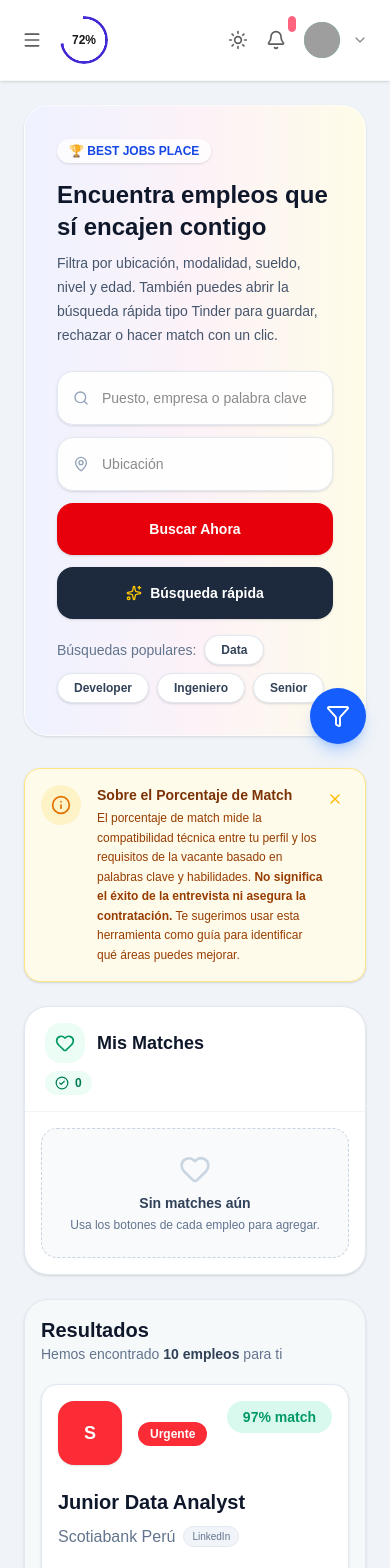
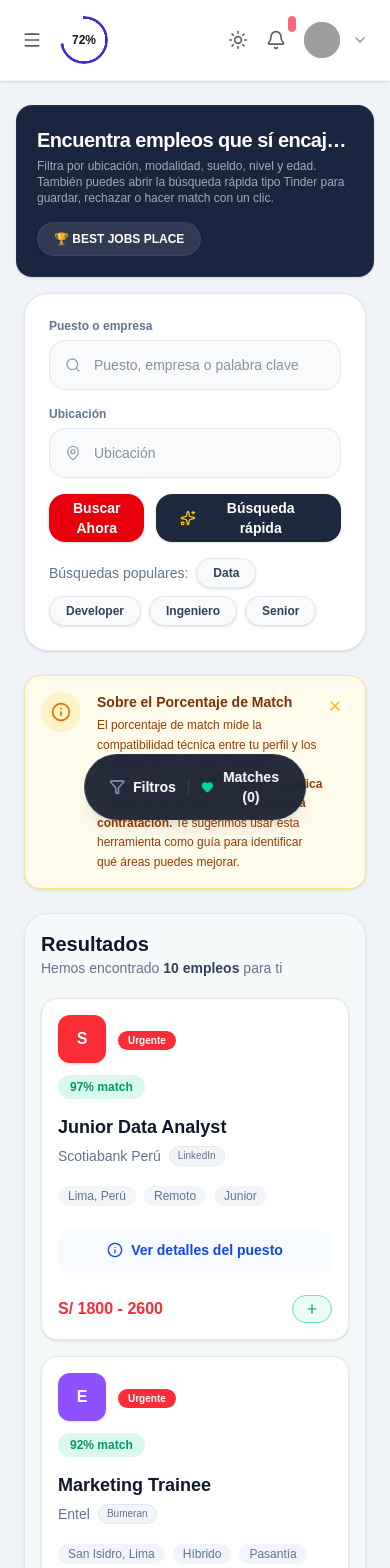
Before and after one commit to Omar-Cc/Xpedition-hackaton, a Next.js app in the folder frontend/: page /job-match in a window 390 px wide. Shown: the top 1568 px of the page. Built offline with nearby package versions, Linux system fonts and the light colour scheme; grey boxes are pictures that could not be loaded.

Commit message:
Actualizado: vista job match

```diff
--- a/frontend/app/(empleabilidad)/cv-builder/page.tsx
+++ b/frontend/app/(empleabilidad)/cv-builder/page.tsx
@@ -74,9 +74,10 @@ export default function CVBuilderPage() {
       <PageHeader
         title="Constructor de CV"
         subtitle="Genera tu currículum optimizado en LaTeX y envíalo directamente a reclutadores."
+        maxWidthClassName="max-w-[1400px]"
       />
 
-      <main className="flex flex-col flex-1 p-3 md:p-6 relative min-h-0 overflow-y-auto lg:overflow-hidden">
+      <main className="flex flex-col flex-1 p-3 md:p-6 md:pt-2 pt-2 relative min-h-0 overflow-y-auto lg:overflow-hidden">
         <div className="grid grid-cols-1 lg:grid-cols-[340px_1fr] gap-6 max-w-[1400px] mx-auto h-auto lg:h-full w-full">
 
           {/* PANEL LATERAL */}
--- a/frontend/app/(empleabilidad)/job-match/page.tsx
+++ b/frontend/app/(empleabilidad)/job-match/page.tsx
@@ -2,6 +2,7 @@
 
 import { useEffect, useMemo, useState } from 'react'
 import PageShell from '@/src/components/layout/PageShell'
+import PageHeader from '@/src/components/layout/PageHeader'
 import {
   Bookmark,
   Cake,
@@ -362,6 +363,7 @@ export default function JobMatchPage() {
   const [quickIndex, setQuickIndex] = useState(0)
   const [matchedJobs, setMatchedJobs] = useState<JobItem[]>([])
   const [filtersOpen, setFiltersOpen] = useState(false)
+  const [matchesOpen, setMatchesOpen] = useState(false)
   const [selectedJobDetail, setSelectedJobDetail] = useState<JobItem | null>(null)
   const [expandedFeedbackId, setExpandedFeedbackId] = useState<string | null>(null)
 
@@ -473,55 +475,60 @@ export default function JobMatchPage() {
 
   return (
     <PageShell>
-      <div className="flex-1 overflow-y-auto">
-        <section className="max-w-360 mx-auto px-6 pt-6 pb-8">
-        <div className="rounded-3xl bg-linear-to-r from-indigo-50 via-pink-50 to-yellow-50 border border-white/70 shadow-sm p-8">
-          <div className="grid gap-6 lg:grid-cols-[1fr_auto] lg:items-center">
-            <div>
-              <span className="inline-flex items-center gap-2 rounded-full bg-white/80 px-3 py-1 text-xs font-semibold text-blue-700 shadow-sm">
+      <PageHeader
+        title="Encuentra empleos que sí encajen contigo"
+        subtitle="Filtra por ubicación, modalidad, sueldo, nivel y edad. También puedes abrir la búsqueda rápida tipo Tinder para guardar, rechazar o hacer match con un clic."
+        maxWidthClassName="max-w-[1600px]"
+        right={
+          <span className="inline-flex items-center gap-2 rounded-full bg-white/10 px-4 py-2 text-xs font-bold text-white border border-white/5 shadow-sm">
             🏆 BEST JOBS PLACE
           </span>
-              <h1 className="mt-4 text-2xl md:text-3xl font-bold text-slate-900">
-                Encuentra empleos que sí encajen contigo
-              </h1>
-              <p className="mt-2 max-w-3xl text-sm leading-6 text-slate-600">
-                Filtra por ubicación, modalidad, sueldo, nivel y edad. También puedes abrir la búsqueda rápida
-                tipo Tinder para guardar, rechazar o hacer match con un clic.
-              </p>
+        }
+      />
 
-              <div className="mt-6 grid gap-3 lg:grid-cols-[1fr_1fr_auto]">
-                <label className="relative">
+      <div className="flex-1 overflow-y-auto">
+        <main className="max-w-[1600px] mx-auto px-6 pb-12 pt-2">
+          {/* Card de Filtros de Búsqueda Rápida */}
+          <div className="bg-white dark:bg-slate-900 border border-slate-200 dark:border-slate-800 rounded-3xl p-6 mb-6 shadow-sm">
+            <div className="grid gap-4 md:grid-cols-[1fr_1fr_auto] items-end">
+              <label className="relative flex flex-col gap-1.5 flex-1">
+                <span className="text-xs font-bold text-slate-500 dark:text-slate-400">Puesto o empresa</span>
+                <div className="relative">
                   <Search className="absolute left-4 top-1/2 h-4 w-4 -translate-y-1/2 text-slate-400" />
                   <input
                     aria-label="Puesto o empresa"
                     placeholder="Puesto, empresa o palabra clave"
                     value={draftFilters.query}
                     onChange={(e) => setDraftFilters({ ...draftFilters, query: e.target.value })}
-                    className="w-full rounded-2xl border border-slate-200 bg-white/90 py-4 pl-11 pr-4 text-sm shadow-sm outline-none transition focus:border-blue-400 focus:ring-4 focus:ring-blue-100"
+                    className="w-full rounded-2xl border border-slate-200 dark:border-slate-700 bg-slate-50 dark:bg-slate-800 py-3.5 pl-11 pr-4 text-sm text-slate-800 dark:text-slate-100 outline-none transition focus:border-blue-400 dark:focus:border-blue-500 focus:ring-4 focus:ring-blue-100 dark:focus:ring-blue-900/30"
                   />
+                </div>
               </label>
-                <label className="relative">
+              <label className="relative flex flex-col gap-1.5 flex-1">
+                <span className="text-xs font-bold text-slate-500 dark:text-slate-400">Ubicación</span>
+                <div className="relative">
                   <MapPin className="absolute left-4 top-1/2 h-4 w-4 -translate-y-1/2 text-slate-400" />
                   <input
                     aria-label="Ubicación"
                     placeholder="Ubicación"
                     value={draftFilters.location}
                     onChange={(e) => setDraftFilters({ ...draftFilters, location: e.target.value })}
-                    className="w-full rounded-2xl border border-slate-200 bg-white/90 py-4 pl-11 pr-4 text-sm shadow-sm outline-none transition focus:border-blue-400 focus:ring-4 focus:ring-blue-100"
+                    className="w-full rounded-2xl border border-slate-200 dark:border-slate-700 bg-slate-50 dark:bg-slate-800 py-3.5 pl-11 pr-4 text-sm text-slate-800 dark:text-slate-100 outline-none transition focus:border-blue-400 dark:focus:border-blue-500 focus:ring-4 focus:ring-blue-100 dark:focus:ring-blue-900/30"
                   />
+                </div>
               </label>
-                <div className="flex flex-col gap-3">
+              <div className="flex gap-3 w-full md:w-auto">
                 <button
                   type="button"
                   onClick={applyFilters}
-                    className="inline-flex h-full items-center justify-center gap-2 rounded-2xl bg-red-600 px-6 py-4 text-sm font-semibold text-white shadow-sm transition hover:-translate-y-0.5 hover:bg-red-700"
+                  className="flex-1 md:flex-initial inline-flex h-[48px] items-center justify-center gap-2 rounded-2xl bg-red-600 px-6 text-sm font-semibold text-white shadow-sm transition hover:-translate-y-0.5 hover:bg-red-700"
                 >
                   Buscar Ahora
                 </button>
                 <button
                   type="button"
                   onClick={openQuickSearch}
-                    className="inline-flex items-center justify-center gap-2 rounded-2xl bg-slate-800 px-6 py-4 text-sm font-semibold text-white shadow-sm transition hover:-translate-y-0.5 hover:bg-slate-700 lg:hidden"
+                  className="inline-flex h-[48px] items-center justify-center gap-2 rounded-2xl bg-slate-800 dark:bg-slate-700 px-6 text-sm font-semibold text-white shadow-sm transition hover:-translate-y-0.5 hover:bg-slate-700 dark:hover:bg-slate-600 xl:hidden"
                 >
                   <Sparkles className="h-4 w-4 text-yellow-400" />
                   Búsqueda rápida
@@ -530,25 +537,19 @@ export default function JobMatchPage() {
             </div>
 
             <div className="mt-4 flex flex-wrap items-center gap-2 text-sm">
-                <span className="text-slate-500">Búsquedas populares:</span>
+              <span className="text-slate-500 dark:text-slate-400">Búsquedas populares:</span>
               {['Data', 'Developer', 'Ingeniero', 'Senior'].map((item) => (
                 <button
                   key={item}
                   type="button"
                   onClick={() => setDraftFilters({ ...draftFilters, query: item })}
-                    className="rounded-full border border-slate-200 bg-white px-4 py-1.5 text-xs font-semibold text-slate-700 shadow-sm transition hover:border-blue-200 hover:text-blue-700"
+                  className="rounded-full border border-slate-200 dark:border-slate-700 bg-slate-50 dark:bg-slate-800 hover:bg-slate-100 dark:hover:bg-slate-700 px-4 py-1.5 text-xs font-semibold text-slate-700 dark:text-slate-300 shadow-sm transition"
                 >
                   {item}
                 </button>
               ))}
             </div>
           </div>
-
-          </div>
-        </div>
-      </section>
-
-      <main className="max-w-[1600px] mx-auto px-6 pb-12">
         {showDisclaimer && (
           <div className="mb-6 rounded-2xl bg-amber-50 border border-amber-200 p-4 sm:p-5 flex items-start gap-4 shadow-sm relative animate-fadeIn">
             <div className="flex h-10 w-10 flex-shrink-0 items-center justify-center rounded-full bg-amber-100 text-amber-600">
@@ -699,14 +700,24 @@ export default function JobMatchPage() {
             </div>
           </aside>
 
-          {/* Floating Filter Button for Mobile */}
+          {/* Mobile Floating Actions menu */}
+          <div className="fixed bottom-6 left-1/2 -translate-x-1/2 z-40 flex items-center gap-3 bg-slate-900/90 dark:bg-slate-800/95 backdrop-blur-md px-6 py-3 rounded-full shadow-lg border border-slate-700/50 xl:hidden">
             <button
               onClick={() => setFiltersOpen(true)}
-            className="fixed bottom-[100px] right-6 z-40 flex h-14 w-14 items-center justify-center rounded-full bg-blue-600 text-white shadow-lg shadow-blue-500/30 transition-transform hover:scale-110 active:scale-95 xl:hidden"
-            aria-label="Filtros"
+              className="flex items-center gap-2 text-white text-sm font-semibold hover:text-blue-400 transition"
             >
-            <Filter className="h-6 w-6" />
+              <Filter className="h-4 w-4 text-slate-400" />
+              Filtros
             </button>
+            <div className="h-4 w-[1px] bg-slate-700" />
+            <button
+              onClick={() => setMatchesOpen(true)}
+              className="flex items-center gap-2 text-white text-sm font-semibold hover:text-emerald-400 transition"
+            >
+              <Heart className="h-4 w-4 text-emerald-400 fill-emerald-400" />
+              Matches ({matchedJobs.length})
+            </button>
+          </div>
           {/* ── Cartas de Trabajo: Centro en Desktop, Abajo en Móvil ── */}
           <section className="order-2 xl:order-2 rounded-3xl border border-slate-200 bg-slate-50/80 p-4 md:p-6 shadow-sm">
             <div className="mb-5 flex flex-col gap-2 sm:flex-row sm:items-end sm:justify-between">
@@ -726,7 +737,7 @@ export default function JobMatchPage() {
               </div>
             ) : (
               <>
-                <div className="grid grid-cols-1 lg:grid-cols-2 gap-4 md:gap-6 auto-rows-fr">
+                <div className="grid grid-cols-1 sm:grid-cols-2 md:grid-cols-1 lg:grid-cols-2 xl:grid-cols-1 min-[1500px]:grid-cols-2 gap-4 md:gap-6 auto-rows-fr">
                   {paginatedJobs.map((job, index) => (
                     <article
                       key={job.id}
@@ -734,37 +745,37 @@ export default function JobMatchPage() {
                       style={{ animationDelay: `${index * 90}ms` }}
                     >
                       <div className="animate-cardIn flex h-full flex-col p-4 md:p-6">
-                        <div className="mb-6 flex items-start justify-between gap-4">
-                          <div className="flex items-center gap-4">
-                            <div className={`${job.avatarColor} flex h-16 w-16 items-center justify-center rounded-2xl text-white shadow-sm transition-transform duration-300 group-hover:scale-110`}>
-                              <span className="text-lg font-bold">{job.initial}</span>
+                        <div className="mb-4 flex flex-col sm:flex-row sm:items-start justify-between gap-3">
+                          <div className="flex items-center gap-3">
+                            <div className={`${job.avatarColor} flex h-12 w-12 sm:h-14 sm:w-14 items-center justify-center rounded-xl sm:rounded-2xl text-white shadow-sm transition-transform duration-300 group-hover:scale-105 flex-shrink-0`}>
+                              <span className="text-base sm:text-lg font-bold">{job.initial}</span>
                             </div>
                             <div>
-                              <span className="inline-flex items-center rounded-full bg-red-500 px-3 py-1 text-xs font-semibold text-white">
+                              <span className="inline-flex items-center rounded-full bg-red-500 px-2.5 py-0.5 text-[10px] sm:text-xs font-semibold text-white">
                                 Urgente
                               </span>
                             </div>
                           </div>
-                          <span className="inline-flex items-center rounded-full bg-emerald-400/15 px-4 py-1.5 text-sm font-semibold text-emerald-600">
+                          <span className="inline-flex items-center rounded-full bg-emerald-400/15 px-3 py-1 text-xs sm:text-sm font-semibold text-emerald-600 self-start sm:self-auto">
                             {job.matchPercent}% match
                           </span>
                         </div>
 
-                        <h3 className="mb-2 text-xl font-semibold leading-snug text-slate-900 transition-colors group-hover:text-blue-700">
+                        <h3 className="mb-1.5 text-lg sm:text-xl font-semibold leading-snug text-slate-900 transition-colors group-hover:text-blue-700">
                           {job.title}
                         </h3>
-                        <p className="mb-4 flex items-center gap-2 text-base text-slate-500">
+                        <p className="mb-3 flex items-center gap-2 text-sm sm:text-base text-slate-500">
                           {job.company}
                           <span className="text-[10px] bg-slate-100 text-slate-500 px-2 py-0.5 rounded-full font-medium border border-slate-200">
                             {job.source}
                           </span>
                         </p>
 
-                        <div className="space-y-3 text-sm text-slate-500">
+                        <div className="space-y-3 text-xs sm:text-sm text-slate-500">
                           <div className="flex flex-wrap gap-2 mt-2">
-                            <span className="rounded-full bg-slate-100 px-3 py-1">{job.location}</span>
-                            <span className="rounded-full bg-slate-100 px-3 py-1">{job.mode}</span>
-                            <span className="rounded-full bg-slate-100 px-3 py-1">{job.level}</span>
+                            <span className="rounded-full bg-slate-100 px-2.5 py-0.5">{job.location}</span>
+                            <span className="rounded-full bg-slate-100 px-2.5 py-0.5">{job.mode}</span>
+                            <span className="rounded-full bg-slate-100 px-2.5 py-0.5">{job.level}</span>
                           </div>
                         </div>
 
@@ -843,20 +854,34 @@ export default function JobMatchPage() {
             )}
           </section>
 
-          {/* ── Resumen de matches: Arriba en móvil, lateral derecho en desktop ── */}
-          <aside className="order-1 xl:order-3 xl:sticky xl:top-6 xl:self-start rounded-3xl border border-slate-200 bg-white shadow-sm overflow-hidden">
-            <div className="border-b border-slate-100 px-5 py-4">
-              <div className="flex items-center gap-3 mb-2">
+          {/* ── Resumen de matches: Modal en móvil, lateral derecho en desktop ── */}
+          <aside className={`
+            ${matchesOpen ? 'fixed inset-0 z-[60] flex items-end sm:items-center justify-center bg-slate-900/45 sm:p-4 backdrop-blur-sm xl:static xl:inset-auto xl:z-auto xl:flex xl:items-start xl:justify-start xl:bg-transparent xl:p-0 xl:backdrop-blur-none' : 'hidden xl:block xl:order-3 xl:sticky xl:top-6 xl:self-start'}
+          `}
+            onClick={() => setMatchesOpen(false)}
+          >
+            <div className={`w-full rounded-t-3xl sm:rounded-3xl bg-white shadow-2xl xl:max-w-none xl:rounded-3xl xl:border xl:border-slate-200 xl:shadow-sm overflow-hidden ${matchesOpen ? 'max-h-[85vh] overflow-y-auto animate-slideUp sm:animate-none' : ''}`}
+              onClick={(e) => e.stopPropagation()}
+            >
+              <div className="sticky top-0 z-10 flex items-center justify-between px-5 py-4 border-b border-slate-100 bg-white/90 backdrop-blur-md">
+                <div className="flex items-center gap-3">
                   <div className="flex h-10 w-10 items-center justify-center rounded-2xl bg-emerald-50 text-emerald-600">
-                  <Heart className="h-5 w-5" />
+                    <Heart className="h-5 w-5 fill-emerald-500 text-emerald-500" />
                   </div>
                   <h2 className="text-lg font-bold text-slate-900">Mis Matches</h2>
                 </div>
-              <div className="flex gap-2 text-xs">
-                <span className="inline-flex items-center gap-1.5 rounded-full bg-emerald-50 px-2.5 py-1 font-semibold text-emerald-700">
+                <div className="flex items-center gap-2">
+                  <span className="inline-flex items-center gap-1.5 rounded-full bg-emerald-50 px-2.5 py-1 text-xs font-semibold text-emerald-700">
                     <CheckCircle2 className="h-3.5 w-3.5" />
                     {matchedJobs.length}
                   </span>
+                  <button
+                    type="button"
+                    onClick={() => setMatchesOpen(false)}
+                    className="rounded-full p-2 text-slate-400 xl:hidden hover:bg-slate-100"
+                  >
+                    <X className="h-5 w-5" />
+                  </button>
                 </div>
               </div>
 
@@ -929,6 +954,7 @@ export default function JobMatchPage() {
                   })}
                 </div>
               )}
+            </div>
           </div>
         </aside>
       </div>
@@ -1096,7 +1122,7 @@ export default function JobMatchPage() {
                   <span className="font-bold">{selectedJobDetail.initial}</span>
                 </div>
                 <div>
-                  <h3 className="font-bold text-slate-900 flex items-center gap-2">
+                  <h3 className="font-bold text-slate-900 flex flex-wrap items-center gap-2 text-sm sm:text-base">
                     {selectedJobDetail.title}
                     <span className="text-[10px] bg-slate-100 text-slate-500 px-2 py-0.5 rounded-full font-medium border border-slate-200">
                       {selectedJobDetail.source}
--- a/frontend/app/(empleabilidad)/mentoria/page.tsx
+++ b/frontend/app/(empleabilidad)/mentoria/page.tsx
@@ -11,8 +11,9 @@ export default function MentoriaPage() {
       <PageHeader
         title="Mentoría entre pares"
         subtitle="Conecta con estudiantes UTP que ya están haciendo prácticas"
+        maxWidthClassName="max-w-6xl"
       />
-      <main className="flex-1 overflow-y-auto p-6">
+      <main className="flex-1 overflow-y-auto p-6 pt-2">
         <div className="grid grid-cols-1 lg:grid-cols-[1fr_280px] gap-6 max-w-6xl mx-auto">
           <div className="flex flex-col gap-6">
             <MentorCard />
--- a/frontend/app/(empleabilidad)/mi-perfil/page.tsx
+++ b/frontend/app/(empleabilidad)/mi-perfil/page.tsx
@@ -59,9 +59,10 @@ export default function MiPerfilPage() {
       <PageHeader
         title="Mi Perfil Profesional"
         subtitle="Personaliza tu información y destaca tus habilidades ante los reclutadores"
+        maxWidthClassName="max-w-6xl"
       />
 
-      <main className="flex-1 overflow-y-auto p-6">
+      <main className="flex-1 overflow-y-auto p-6 pt-2">
         <div className="grid grid-cols-1 lg:grid-cols-[1fr_280px] gap-6 max-w-6xl mx-auto">
 
           {/* COLUMNA PRINCIPAL */}
--- a/frontend/app/(empleabilidad)/seguimiento/page.tsx
+++ b/frontend/app/(empleabilidad)/seguimiento/page.tsx
@@ -29,6 +29,7 @@ export default function SeguimientoPage() {
       <PageHeader
         title="Seguimiento de postulaciones"
         subtitle="3/3 postulaciones activas — pausa una para agregar una nueva empresa"
+        maxWidthClassName="max-w-6xl"
         right={
           <div className="flex items-center gap-2">
             {activeCompanies.map((c) => (
@@ -44,7 +45,7 @@ export default function SeguimientoPage() {
           </div>
         }
       />
-      <main className="flex-1 overflow-y-auto p-6">
+      <main className="flex-1 overflow-y-auto p-6 pt-2">
         <div className="grid grid-cols-1 lg:grid-cols-3 gap-6 max-w-6xl mx-auto">
           <ApplicationStepper />
           <div className="flex flex-col gap-4">
--- a/frontend/app/(empleabilidad)/simulator/page.tsx
+++ b/frontend/app/(empleabilidad)/simulator/page.tsx
@@ -38,7 +38,7 @@ export default function SimulatorPage() {
       />
 
       {/* Aquí inyectamos el nuevo rediseño, eliminando el grid viejo */}
-      <main className="flex-1 overflow-y-auto bg-bg-soft p-6">
+      <main className="flex-1 overflow-y-auto bg-bg-soft p-6 pt-2">
         <SimulatorMain />
       </main>
     </PageShell>
--- a/frontend/src/components/layout/PageHeader.tsx
+++ b/frontend/src/components/layout/PageHeader.tsx
@@ -1,25 +1,40 @@
+import React from 'react'
+
 interface PageHeaderProps {
   title: string
-  subtitle: string
+  subtitle: string | React.ReactNode
   left?: React.ReactNode
   right?: React.ReactNode
+  maxWidthClassName?: string
 }
 
-export default function PageHeader({ title, subtitle, left, right }: PageHeaderProps) {
+export default function PageHeader({
+  title,
+  subtitle,
+  left,
+  right,
+  maxWidthClassName = 'max-w-7xl'
+}: PageHeaderProps) {
   return (
-    <div className="bg-navy text-white px-4 sm:px-6 md:px-8 py-4 md:py-5 flex flex-col sm:flex-row sm:items-center justify-between gap-4 flex-shrink-0">
+    <div className={`w-full mx-auto px-4 sm:px-6 md:px-8 pt-6 pb-2 flex-shrink-0 ${maxWidthClassName}`}>
+      <div className="flex flex-col md:flex-row md:items-center justify-between gap-4 bg-navy text-white p-5 md:p-6 rounded-2xl shadow-sm border border-white/5">
         <div className="flex items-center gap-3 sm:gap-4 flex-1 min-w-0">
           {left}
           <div className="min-w-0">
-          <h1 className="text-xl md:text-2xl font-bold leading-tight truncate">{title}</h1>
-          <p className="text-xs md:text-sm text-white/60 mt-0.5 whitespace-normal sm:truncate">{subtitle}</p>
+            <h1 className="text-xl md:text-2xl font-bold tracking-tight transition-all duration-200 truncate">{title}</h1>
+            {typeof subtitle === 'string' ? (
+              <p className="text-xs md:text-sm text-white/60 font-medium mt-1 whitespace-normal sm:truncate">{subtitle}</p>
+            ) : (
+              subtitle
+            )}
           </div>
         </div>
         {right && (
-        <div className="flex-shrink-0 w-full sm:w-auto overflow-x-auto sm:overflow-visible">
+          <div className="flex-shrink-0 w-full md:w-auto overflow-x-auto md:overflow-visible">
             {right}
           </div>
         )}
       </div>
+    </div>
   )
 }
```
Also changed, not shown: frontend/app/(empleabilidad)/plan-30d/page.tsx (+12 -18 lines). Lines whose indentation alone changed are shown as unchanged.
